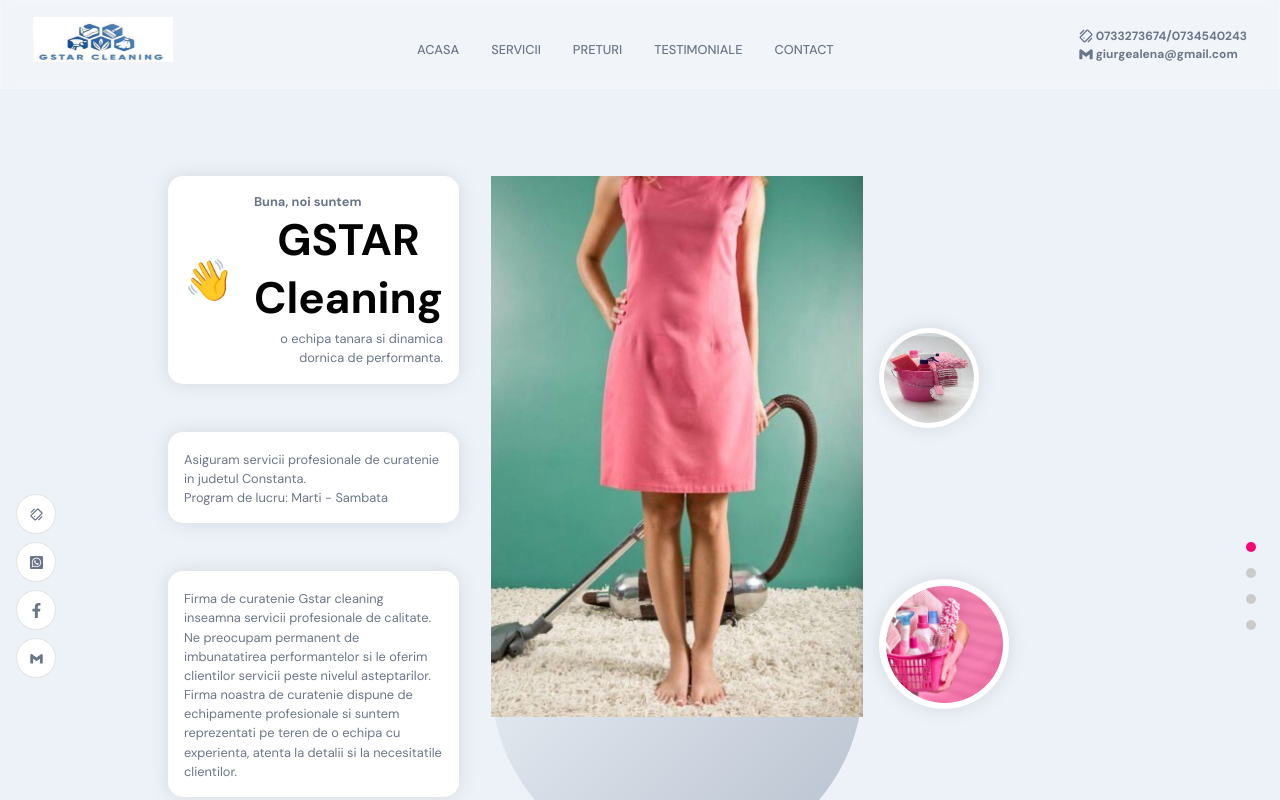
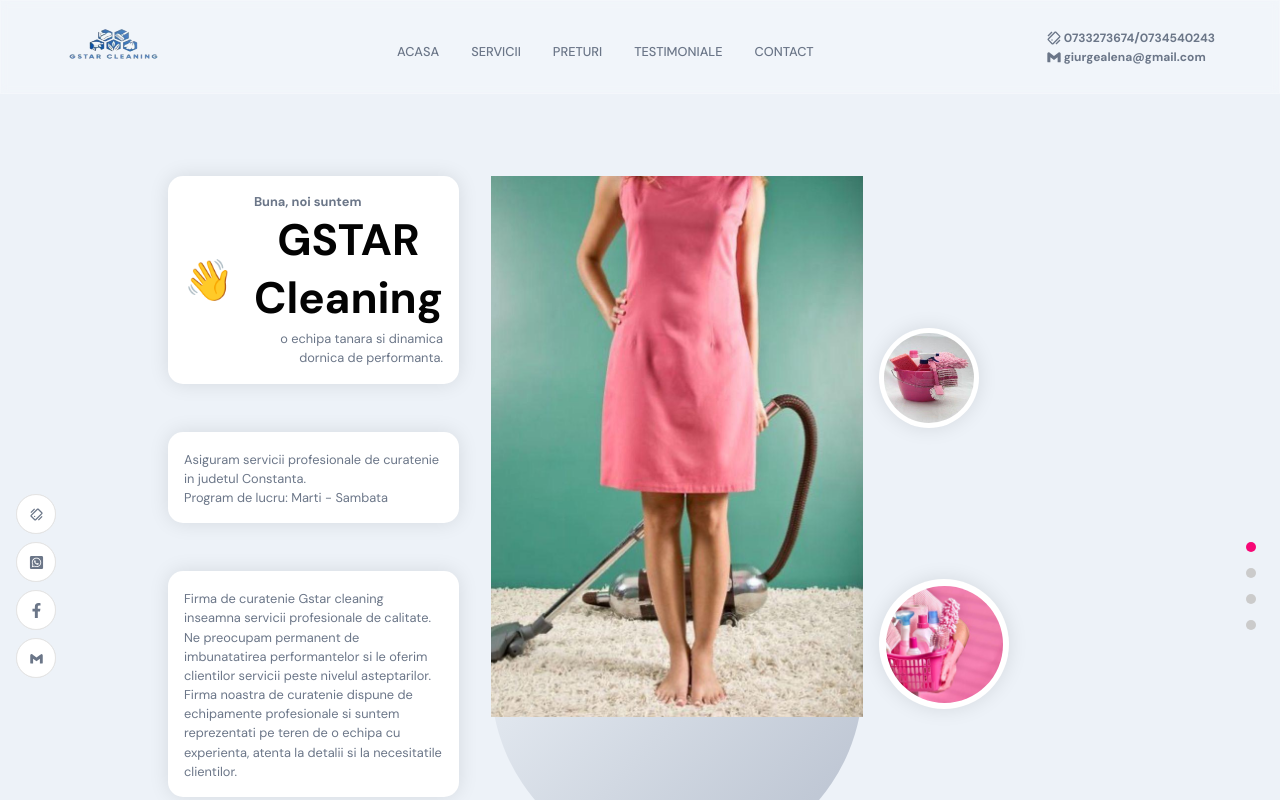
Before and after one commit to LilRomio/gstar_cleaning, a React (Create React App) app: page / in a window 1280 px wide. Shown: the top 800 px of the page. Built offline with nearby package versions, Linux system fonts and the light colour scheme.

Commit message:
update 3.0 bugs fix logo change

```diff
--- a/public/index.html
+++ b/public/index.html
@@ -2,7 +2,7 @@
 <html lang="en">
   <head>
     <meta charset="utf-8" />
-    <link rel="icon" href="./logo2.jpg" />
+    <link rel="icon" href="./logo3.jpg" />
     <meta name="viewport" content="width=device-width, initial-scale=1" />
     <meta name="theme-color" content="#000000" />
     <meta
--- a/src/App.js
+++ b/src/App.js
@@ -1,28 +1,19 @@
 import React from 'react';
-import { About, Footer, Header, Prices, Testimonial } from './container';
-import { Navbar, PoliticaInterna } from './components';
-
-import { Routes, Route } from 'react-router-dom';
+import Home from './container/Home';
+import { PoliticaInterna } from './components';
+import { BrowserRouter, Routes, Route } from 'react-router-dom';
 import './App.scss';
 
 const App = () => {
   return (
-    <Routes>
-      <Route
-        path="/"
-        element={
-          <div className="app">
-            <Navbar />
-            <Header />
-            <About />
-            <Prices />
-            <Testimonial />
-            <Footer />
-          </div>
-        }
-      ></Route>
-      <Route patch="politica_interna" element={<PoliticaInterna />}></Route>
-    </Routes>
+    <div className="app">
+      <BrowserRouter>
+        <Routes>
+          <Route path="/" element={<Home />} />
+          <Route path="politica-interna" element={<PoliticaInterna />}></Route>
+        </Routes>
+      </BrowserRouter>
+    </div>
   );
 };
 
--- a/src/components/Navbar/Navbar.jsx
+++ b/src/components/Navbar/Navbar.jsx
@@ -12,7 +12,7 @@ const Navbar = () => {
     <nav className="app__navbar">
       <div className="app__navbar-logo">
         <a href="/">
-          <img src={images.logo2} alt="logo" />
+          <img src={images.logo3} alt="logo" />
         </a>
       </div>
 
--- a/src/components/Navbar/Navbar.scss
+++ b/src/components/Navbar/Navbar.scss
@@ -5,7 +5,7 @@
   justify-content: space-between;
   align-items: center;
 
-  padding: 1rem 2rem;
+  padding: 1rem 4rem;
   background: rgba(255, 255, 255, 0.25);
   // box-shadow: 0 8px 32px 0 rgba( 31, 38, 135, 0.37 );
   backdrop-filter: blur(4px);
@@ -14,7 +14,7 @@
   position: fixed;
   z-index: 2;
   @media screen and (max-width: 768px) {
-    padding: 1rem 1.6rem;
+    padding: 1rem 1.9rem;
   }
 }
 
@@ -49,16 +49,16 @@
   flex-direction: column;
 
   img {
-    width: 140px;
-    height: 50px;
+    width: 100px;
+    height: 55px;
     padding-bottom: 5px;
     @media screen and (max-width: 768px) {
       width: 110px;
     }
 
     @media screen and (min-width: 2000px) {
-      width: 180px;
-      height: 65px;
+      width: 160px;
+      height: 80px;
     }
   }
 }
--- a/src/constants/images.js
+++ b/src/constants/images.js
@@ -1,4 +1,4 @@
-import logo from '../assets/logo.png';
+import logo3 from '../assets/logo3.png';
 import logo2 from '../assets/logo2.jpg';
 import about1 from '../assets/about1.jpg';
 import about2 from '../assets/about2.jpg';
@@ -44,7 +44,7 @@ export default {
   about18,
   about19,
 
-  logo,
+  logo3,
   logo2,
   circle,
   email,
--- a/src/container/Footer/Footer.jsx
+++ b/src/container/Footer/Footer.jsx
@@ -97,7 +97,7 @@ const Footer = () => {
         <form
           className="app__footer-form app__flex"
           target="_blank"
-          action="https://formsubmit.co/f66114f12d8183e13a4e61bb9c64e0aa "
+          action="https://formsubmit.co/5b4a0c357c58de8307d92906dcce9e9f "
           method="POST"
         >
           <div className="app__flex">
@@ -148,7 +148,7 @@ const Footer = () => {
             <label>
               <input className="p-text" type="checkbox" required />
               Da sunt de acord cu Politica de confidentialitate generala,&nbsp;
-              <Link to="/politica_interna" target="_blank">
+              <Link to="/politica-interna" target="_blank">
                 Citeste Politica de confidentialitate
               </Link>
             </label>
@@ -166,9 +166,10 @@ const Footer = () => {
           <h3 className="head-text">Multumim pentru mesaj!</h3>
         </div>
       )}
+
       <div className="app__footer-logo ">
         <a
-          className="head-text"
+          className="p-text"
           style={{ textDecoration: 'none', color: 'var(--blue-color)' }}
           target="_blank"
           rel="noreferrer"
--- /dev/null
+++ b/src/container/Home.jsx
@@ -0,0 +1,21 @@
+import React from 'react';
+import { Navbar } from '../components';
+import Header from './Header/Header';
+import About from './About/About';
+import Prices from './Prices/Prices';
+import Testimonial from './Testimonial/Testimonial';
+import Footer from './Footer/Footer';
+const Home = () => {
+  return (
+    <div className="home">
+      <Navbar />
+      <Header />
+      <About />
+      <Prices />
+      <Testimonial />
+      <Footer />
+    </div>
+  );
+};
+
+export default Home;
--- a/src/index.js
+++ b/src/index.js
@@ -1,15 +1,13 @@
 import React from 'react';
 import ReactDOM from 'react-dom';
-import { BrowserRouter } from 'react-router-dom';
 
 import App from './App';
 import './index.css';
-import { PoliticaInterna } from './components';
 
 ReactDOM.render(
-  <BrowserRouter>
+  <React.StrictMode>
     <App />
-    <PoliticaInterna />
-  </BrowserRouter>,
+  </React.StrictMode>,
+
   document.getElementById('root')
 );
```
Also changed, not shown: public/logo3.png (added), src/assets/logo3.png (added).
